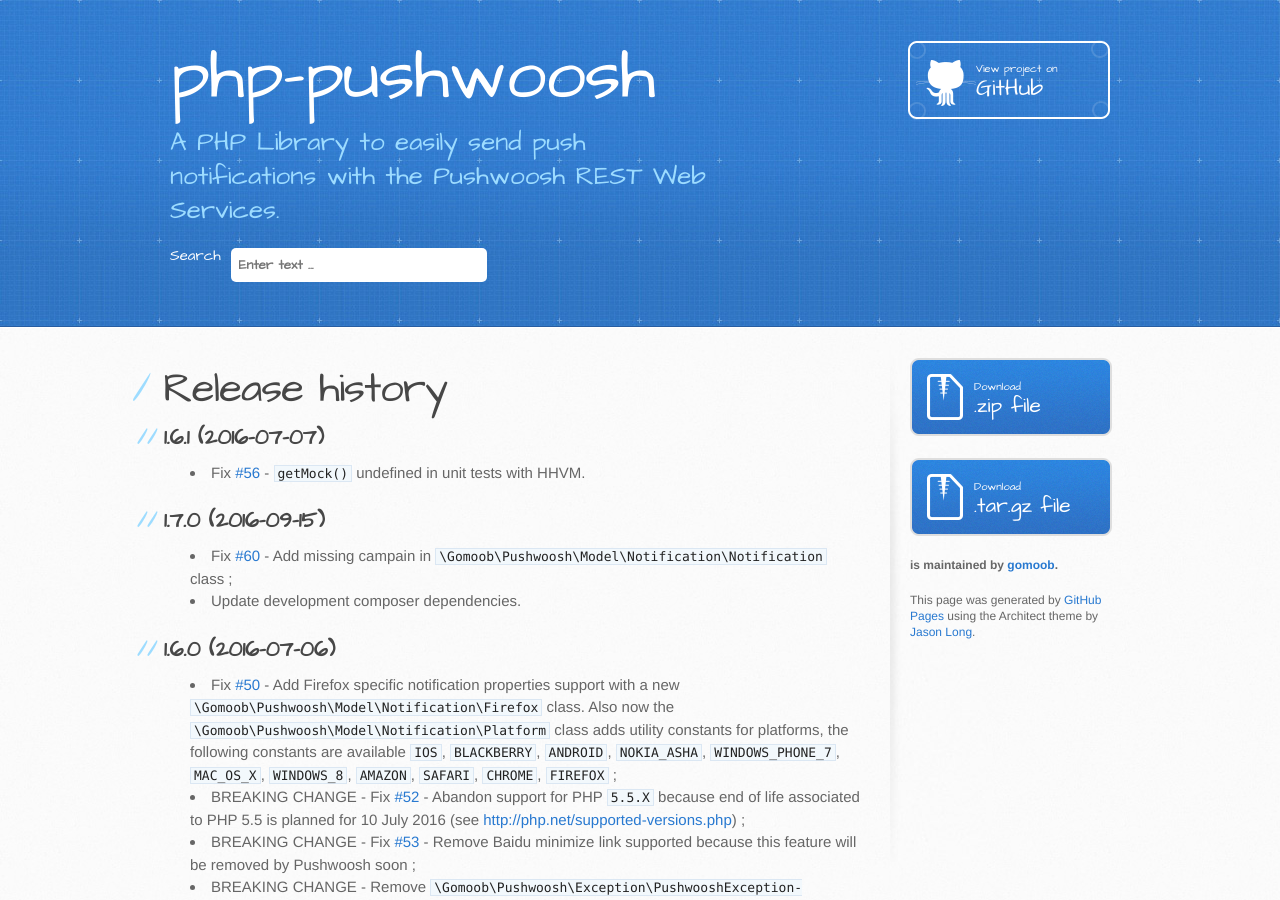
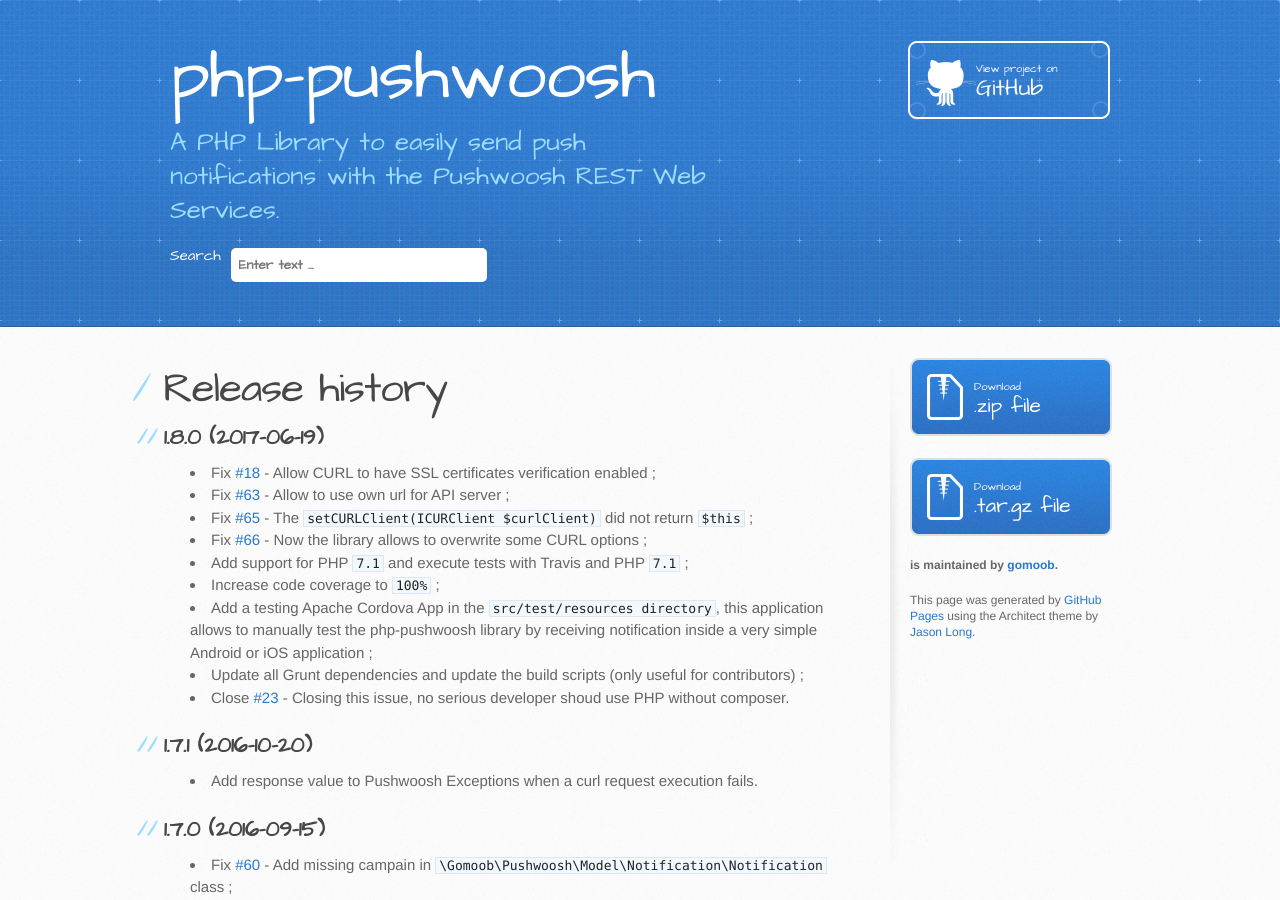
Before and after one commit to gomoob/php-pushwoosh, a Jekyll site: the page built from release-history.html, in a window 1280 px wide and 900 px high. Built offline with Jekyll 4.4.1, drawn with Linux system fonts in a browser that asks for light colours; comment, search, counter and statistics services are not loaded.

Commit message:
Update release history and documentation for CURL options and server URL

```diff
--- a/Gemfile
+++ b/Gemfile
@@ -1,2 +1,4 @@
 source 'https://rubygems.org'
 gem 'github-pages'
+
+gem 'wdm', '>= 0.1.0' if Gem.win_platform?
--- a/release-history.html
+++ b/release-history.html
@@ -5,19 +5,54 @@
 
 <h1>Release history</h1>
 
-<h2>1.6.1 (2016-07-07)</h2>
+<h2>1.8.0 (2017-06-19)</h2>
 <ul>
     <li>
-        Fix <a href="https://github.com/gomoob/php-pushwoosh/issues/56">#56</a> - <code>getMock()</code> undefined in
-        unit tests with HHVM.
+        Fix <a href="https://github.com/gomoob/php-pushwoosh/issues/18">#18</a> - Allow CURL to have SSL certificates
+        verification enabled ;
+    </li>
+    <li>
+        Fix <a href="https://github.com/gomoob/php-pushwoosh/issues/63">#63</a> - Allow to use own url for API server ;
+    </li>
+    <li>
+        Fix <a href="https://github.com/gomoob/php-pushwoosh/issues/65">#65</a> - The
+        <code>setCURLClient(ICURClient $curlClient)</code> did not return <code>$this</code> ;
+    </li>
+    <li>
+        Fix <a href="https://github.com/gomoob/php-pushwoosh/issues/66">#66</a> - Now the library allows to overwrite
+        some CURL options ;
+    </li>
+    <li>
+        Add support for PHP <code>7.1</code> and execute tests with Travis and PHP <code>7.1</code> ;
+    </li>
+    <li>
+        Increase code coverage to <code>100%</code> ;
+    </li>
+    <li>
+        Add a testing Apache Cordova App in the <code>src/test/resources directory</code>, this application allows to
+        manually test the php-pushwoosh library by receiving notification inside a very simple Android or iOS
+        application ;
+    </li>
+    <li>
+        Update all Grunt dependencies and update the build scripts (only useful for contributors) ;
+    </li>
+    <li>
+        Close <a href="https://github.com/gomoob/php-pushwoosh/issues/23">#23</a> - Closing this issue, no serious
+        developer shoud use PHP without composer.
+    </li>
+</ul>
+<h2>1.7.1 (2016-10-20)</h2>
+<ul>
+    <li>
+        Add response value to Pushwoosh Exceptions when a curl request execution fails.
     </li>
 </ul>
 
 <h2>1.7.0 (2016-09-15)</h2>
 <ul>
     <li>
-        Fix <a href="">#60</a> - Add missing campain in <code>\Gomoob\Pushwoosh\Model\Notification\Notification</code>
-        class ;
+        Fix <a href="https://github.com/gomoob/php-pushwoosh/issues/60">#60</a> - Add missing campain in
+        <code>\Gomoob\Pushwoosh\Model\Notification\Notification</code> class ;
     </li>
     <li>
         Update development composer dependencies.
```
Also changed, not shown: general-concepts.html (+48 -0 lines), index.html (+6 -6 lines), images/favicon.ico (added), 2 other files. Lines whose indentation alone changed are shown as unchanged.
